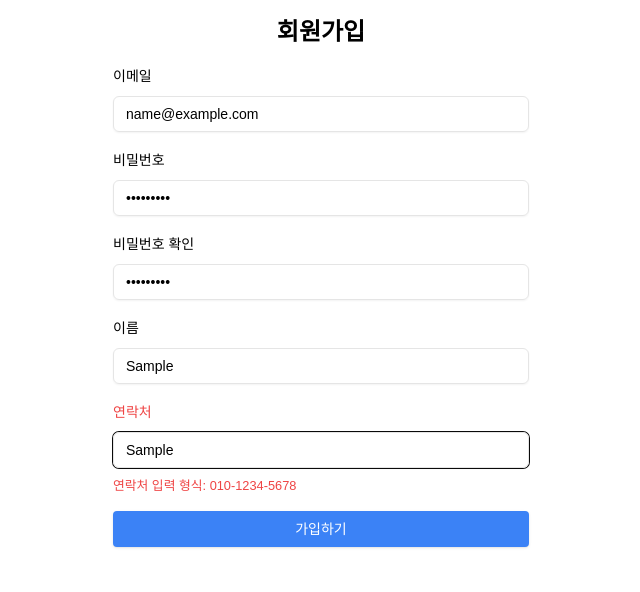
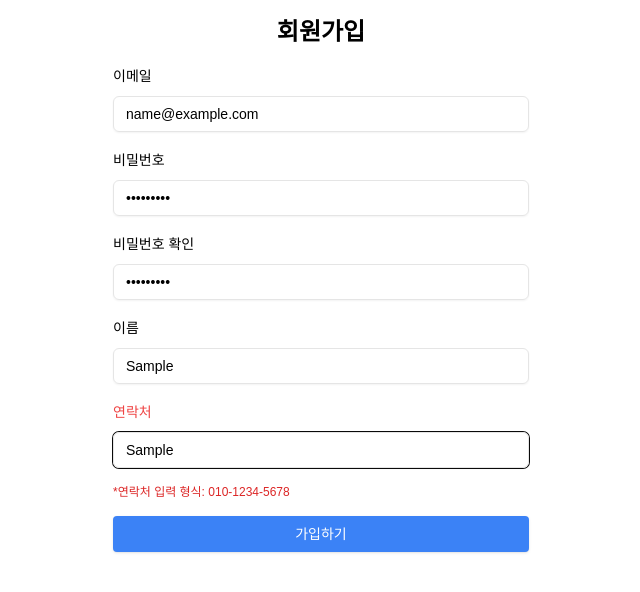
Before and after one commit to TrpMate/TripMate_FE, a Next.js app: page /signup in a window 1280 px wide. Both pictures are taken after typing "name@example.com", "Sample123", "Sample123", "Sample", "Sample" into the empty fields and a click on the button "가입하기". Shown: the top 592 px of the page, without its empty margins (319-959 px from the left). Built offline with nearby package versions, Linux system fonts and the light colour scheme.

Commit message:
ui : 회원가입 페이지 내 에러메세지 위치 및 폰트 크기 변경

```diff
--- a/src/app/signup/page.tsx
+++ b/src/app/signup/page.tsx
@@ -56,7 +56,6 @@ export default function SignUpPage() {
                 <FormControl>
                   <Input {...field} placeholder="example@email.com" />
                 </FormControl>
-                <FormMessage />
               </FormItem>
             )}
           />
@@ -68,7 +67,6 @@ export default function SignUpPage() {
                 <FormControl>
                   <Input type="password" {...field} />
                 </FormControl>
-                <FormMessage />
               </FormItem>
             )}
           />
@@ -81,7 +79,6 @@ export default function SignUpPage() {
                 <FormControl>
                   <Input type="password" {...field} />
                 </FormControl>
-                <FormMessage />
               </FormItem>
             )}
           />
@@ -94,7 +91,6 @@ export default function SignUpPage() {
                 <FormControl>
                   <Input {...field} />
                 </FormControl>
-                <FormMessage />
               </FormItem>
             )}
           />
@@ -107,10 +103,15 @@ export default function SignUpPage() {
                 <FormControl>
                   <Input {...field} placeholder="010-1234-5678" />
                 </FormControl>
-                <FormMessage />
               </FormItem>
             )}
           />
+
+          {Object.values(form.formState.errors).map((error, i) => (
+            <p key={i} className="text-xs text-red-600">
+              *{error.message}
+            </p>
+          ))}
 
           <Button
             type="submit"
```
